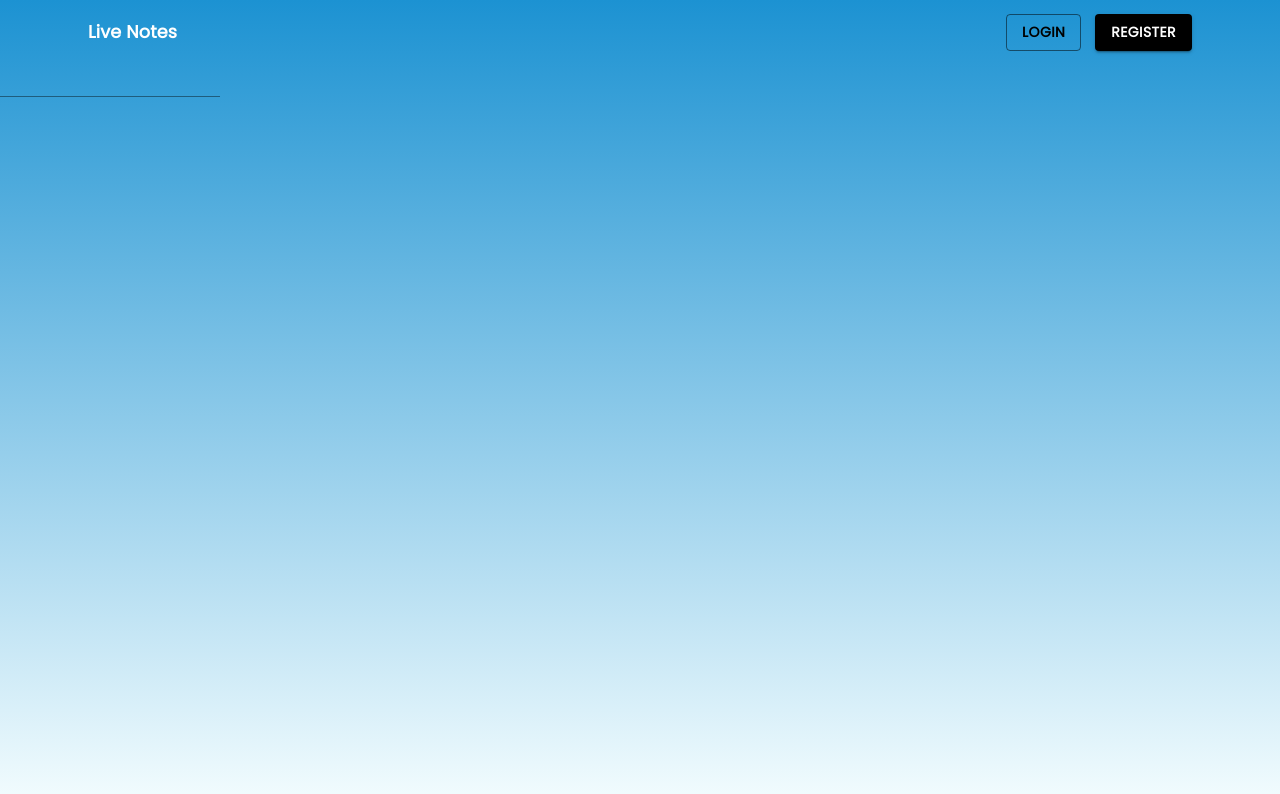
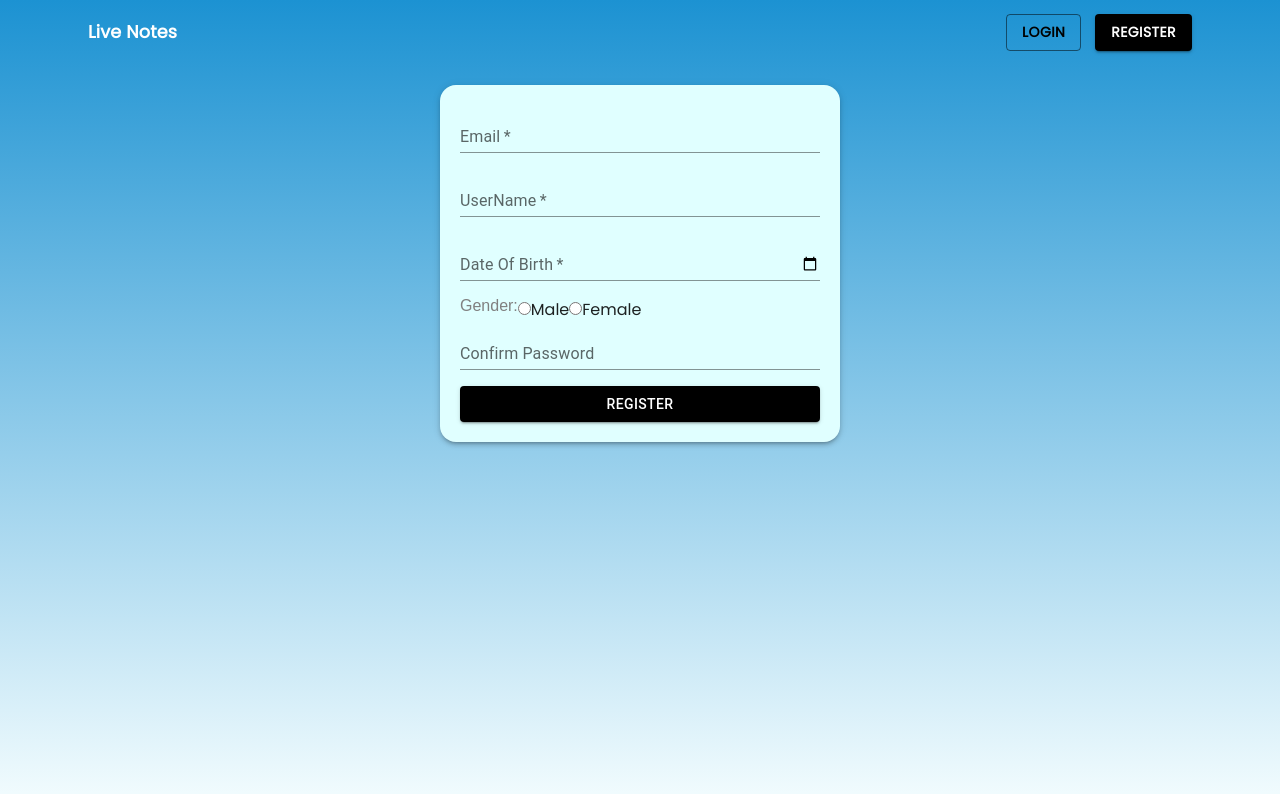
Before and after one commit to abhiippili/ASR-Notes, a React (Create React App) app in the folder client/: page /register in a window 1280 px wide. Shown: the top 794 px of the page. Built offline with nearby package versions, Linux system fonts and the light colour scheme.

Commit message:
register commit

```diff
--- a/client/src/Pages/Register.js
+++ b/client/src/Pages/Register.js
@@ -1,12 +1,127 @@
-import { Box, TextField } from "@mui/material";
-import React from "react";
+import { Box, Button, Paper, styled, TextField } from "@mui/material";
+import React, { useState } from "react";
+import { useNavigate } from "react-router-dom";
+
+const StyledPaper = styled(Paper)({
+  margin: "20px auto",
+  width: 400,
+  padding: "20px 20px",
+  borderRadius: "1rem",
+  background: "#E0FFFF"
+});
+
+const Stack = styled(Box)({
+  display: "flex",
+  flexDirection: "column",
+  justifyContent: "center"
+});
+
+const FlexBox = styled(Box)({
+  display: "flex"
+});
 
 const Register = () => {
+  const [user, setUser] = useState({
+    email: "",
+    username: "",
+    dateOfBirth: "",
+    gender: "",
+    grade: "",
+    location: "",
+    course: "",
+    college: "",
+    password: "",
+    confirmPassword: ""
+  });
+
+  const navigate = useNavigate();
+
+  const handleInputChange = (e) => {
+    const { name, value } = e.target;
+    setUser({ ...user, [name]: value });
+    console.log(user);
+  };
   return (
     <div>
-      <Box component="form">
-        <TextField variant="standard" />
-      </Box>
+      <StyledPaper elevation={3}>
+        <Stack component="form" onSubmit={() => navigate("/")}>
+          {/* email */}
+          <TextField
+            sx={{ marginBottom: "1rem" }}
+            label="Email"
+            name="email"
+            fullWidth
+            required
+            type="email"
+            variant="standard"
+            color="secondary"
+            value={user.email}
+            onChange={handleInputChange}
+          />
+          {/* username */}
+          <TextField
+            sx={{ marginBottom: "1rem" }}
+            label="UserName"
+            name="username"
+            fullWidth
+            required
+            type="text"
+            variant="standard"
+            color="secondary"
+            value={user.username}
+            onChange={handleInputChange}
+          />
+          {/* date of birth */}
+          <TextField
+            sx={{ marginBottom: "1rem" }}
+            label="Date Of Birth"
+            name="dateOfBirth"
+            fullWidth
+            required
+            type="date"
+            variant="standard"
+            color="secondary"
+            value={user.dateOfBirth}
+            onChange={handleInputChange}
+          />
+          {/* gender */}
+          <FlexBox>
+            <label style={{ color: "#808080", fontFamily: "Arial" }}>
+              Gender:
+            </label>
+            <label>
+              <input
+                type="radio"
+                name="gender"
+                value="male"
+                onChange={handleInputChange}
+              />
+              Male
+            </label>
+            <label>
+              <input
+                type="radio"
+                name="gender"
+                value="female"
+                onChange={handleInputChange}
+              />
+              Female
+            </label>
+          </FlexBox>
+          <TextField
+            sx={{ marginBottom: "1rem" }}
+            fullWidth
+            label="Confirm Password"
+            color="secondary"
+            type="password"
+            variant="standard"
+            onChange={handleInputChange}
+          />
+          <Button variant="contained" color="secondary" type="submit">
+            Register
+          </Button>
+        </Stack>
+      </StyledPaper>
     </div>
   );
 };
--- a/client/src/index.css
+++ b/client/src/index.css
@@ -12,3 +12,7 @@
   background: linear-gradient(to top, #f2fcfe, #1c92d2);
   color: white;
 }
+
+input[value=""]:not(:focus) {
+  color: transparent;
+}
```
Also changed, not shown: 1 other file (tests, documents, lock files or other folders).
